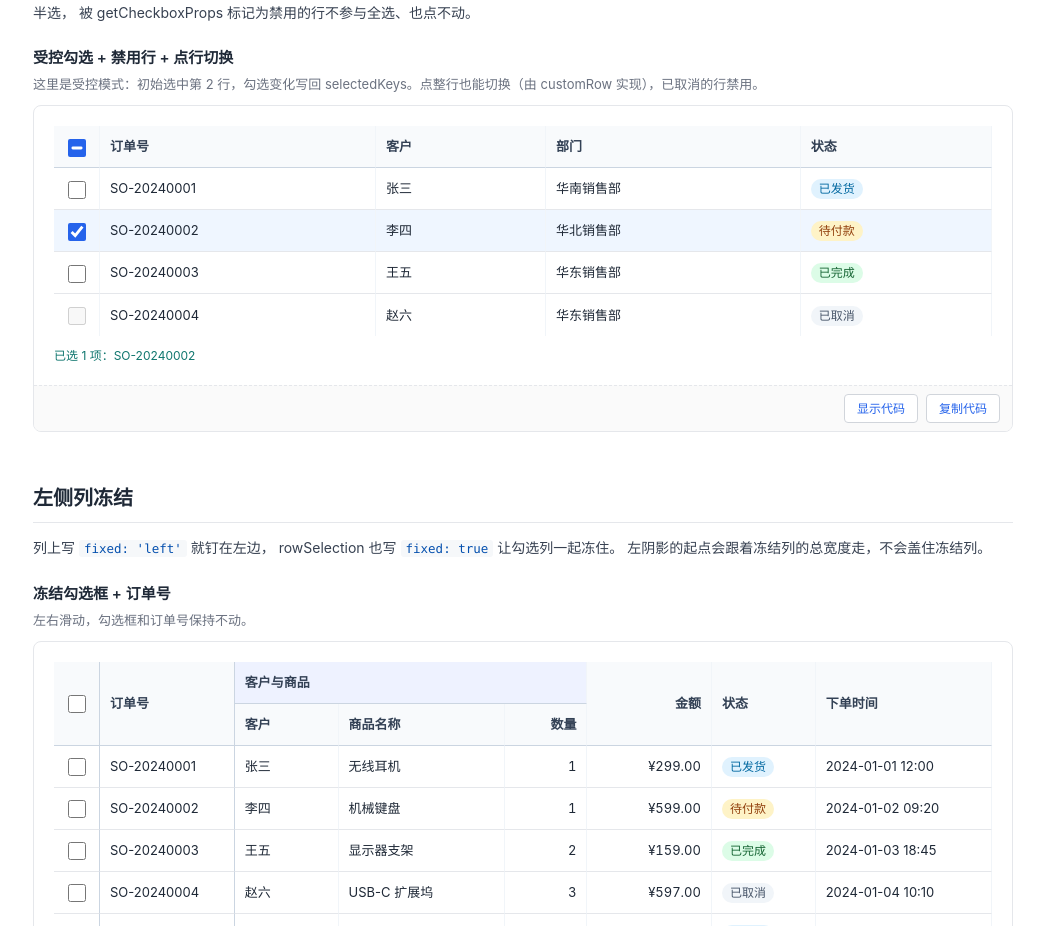
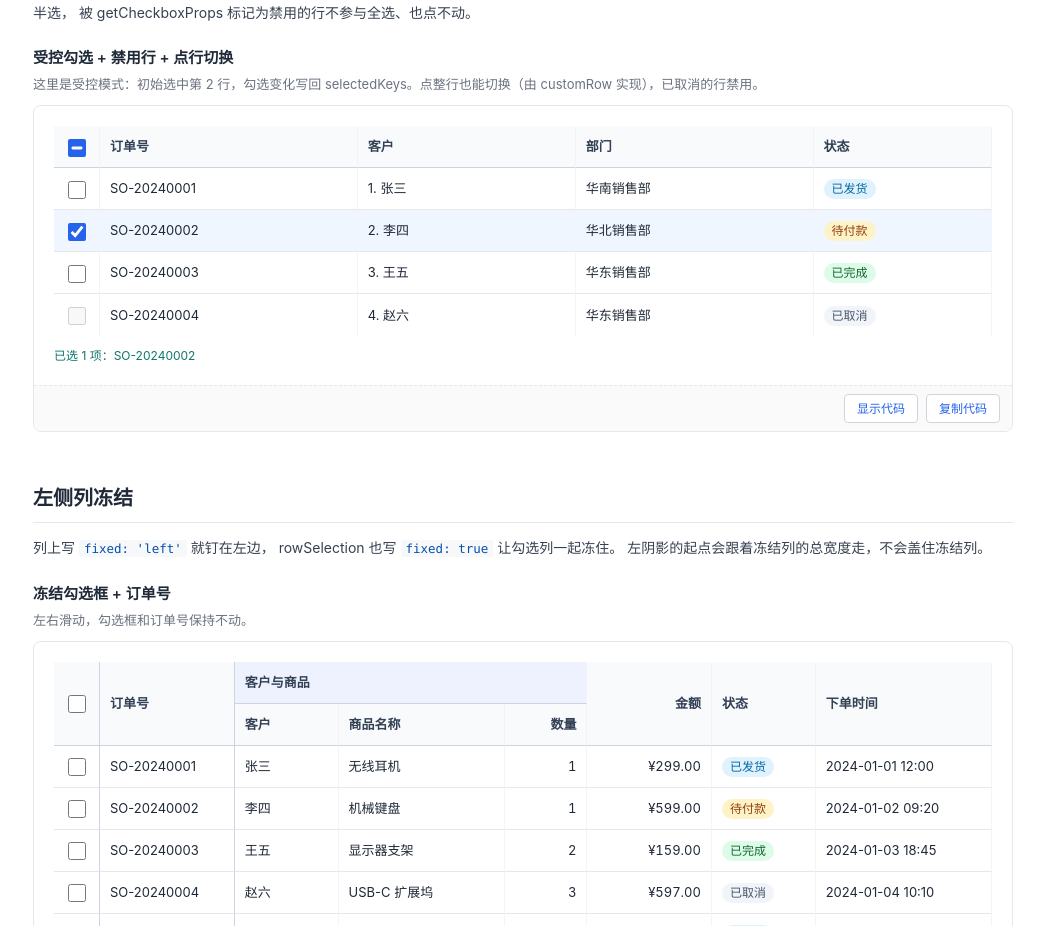
Before and after one commit to guuhoo1/asome-table, a Vue app: page / in a window 1280 px wide. Shown: the part 2103-3029 px from the top of the page, without its empty margins (237-1280 px from the left). Built offline with nearby package versions, Linux system fonts and the light colour scheme.

Commit message:
feat: 作用域插槽补充 dataSource / currentIndex 参数

```diff
--- a/src/components/ScrollGroupTable.vue
+++ b/src/components/ScrollGroupTable.vue
@@ -255,10 +255,7 @@
                 <template v-else-if="leaf.slotName">
                   <slot
                     :name="leaf.slotName"
-                    :text="displayText(leaf, record, index)"
-                    :record="record"
-                    :index="index"
-                    :column="leaf"
+                    v-bind="slotProps(leaf, record, index)"
                   >{{ displayText(leaf, record, index) }}</slot>
                 </template>
                 <cell-renderer
@@ -779,6 +776,21 @@ export default {
       if (value === '' || value === null || value === undefined) return EMPTY_TEXT
       return value
     },
+    /**
+     * 作用域插槽的参数。除了 text/record/index/column，还额外给 dataSource 与 currentIndex——
+     * 老壳（AdvanceTable）就是按这个形状把数据传给页面插槽的，存量页面普遍依赖它们。
+     * currentIndex 目前等于 index（分页接上后会带上页码偏移）。
+     */
+    slotProps(leaf, record, index) {
+      return {
+        text: this.displayText(leaf, record, index),
+        record,
+        index,
+        column: leaf,
+        dataSource: this.displayRows,
+        currentIndex: index
+      }
+    },
     isMergedAway(leaf, rowIndex) {
       return isMergedAwayInPlan(this.mergePlan, leaf.key, rowIndex)
     },
--- a/src/docs/demos/SelectionDemo.vue
+++ b/src/docs/demos/SelectionDemo.vue
@@ -6,7 +6,9 @@
       row-key="no"
       :row-selection="rowSelection"
       :custom-row="customRow"
-    />
+    >
+      <template #customer="{ text, currentIndex }">{{ currentIndex + 1 }}. {{ text }}</template>
+    </scroll-group-table>
     <p class="demo-hint">已选 {{ selectedKeys.length }} 项：{{ selectedKeys.join('、') || '无' }}</p>
   </div>
 </template>
@@ -30,7 +32,14 @@ export default {
       selectedKeys: ['SO-20240002'],
       columns: [
         { title: '订单号', dataIndex: 'no', key: 'no', width: 130 },
-        { title: '客户', dataIndex: 'customer', key: 'customer', width: 80 },
+        // 这一列用作用域插槽渲染，演示插槽能拿到 currentIndex 与 text
+        {
+          title: '客户',
+          dataIndex: 'customer',
+          key: 'customer',
+          width: 110,
+          scopedSlots: { customRender: 'customer' }
+        },
         { title: '部门', dataIndex: 'dept', key: 'dept', width: 120 },
         { title: '状态', dataIndex: 'status', key: 'status', width: 90 }
       ]
```
Also changed, not shown: 2 other files (tests, documents, lock files or other folders).
